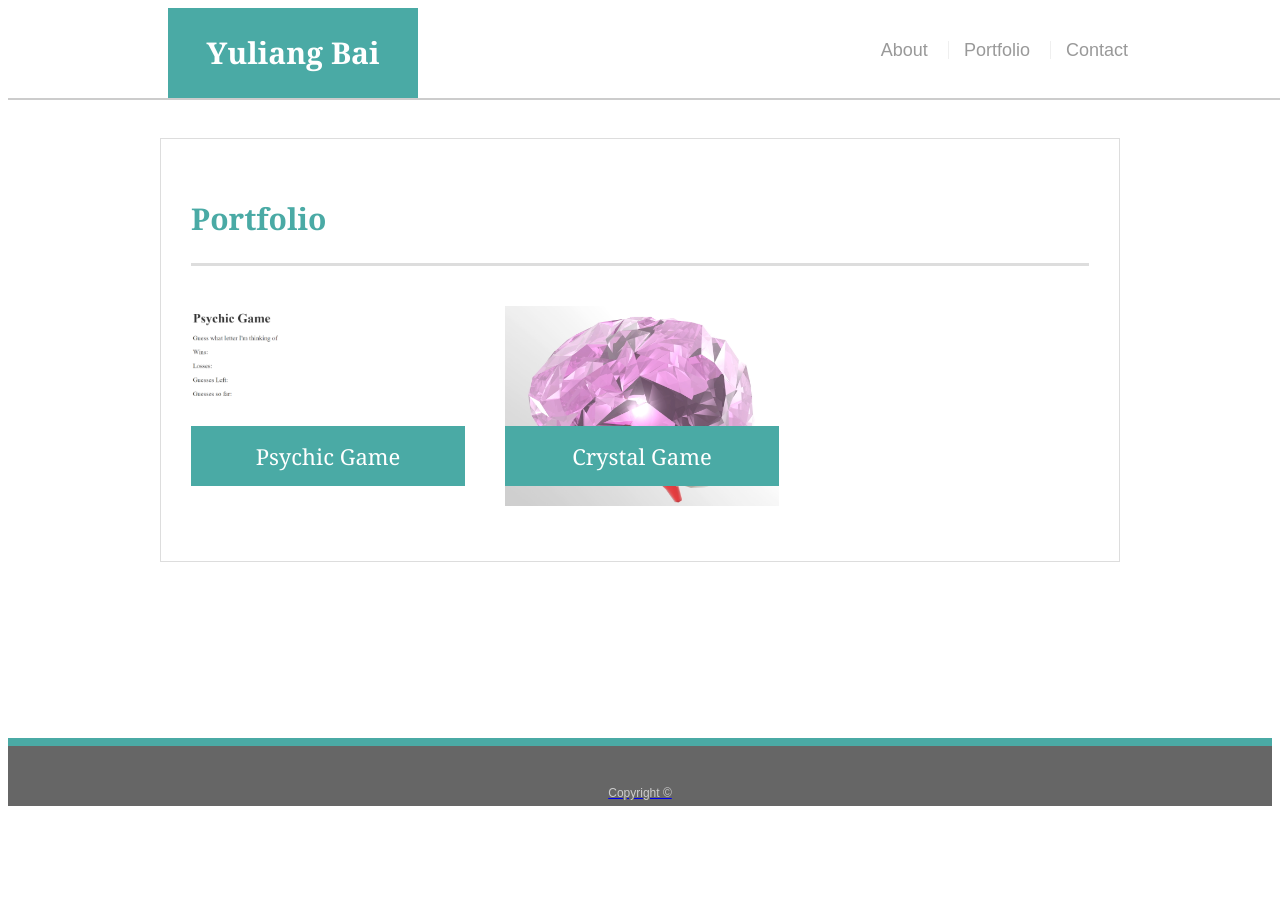
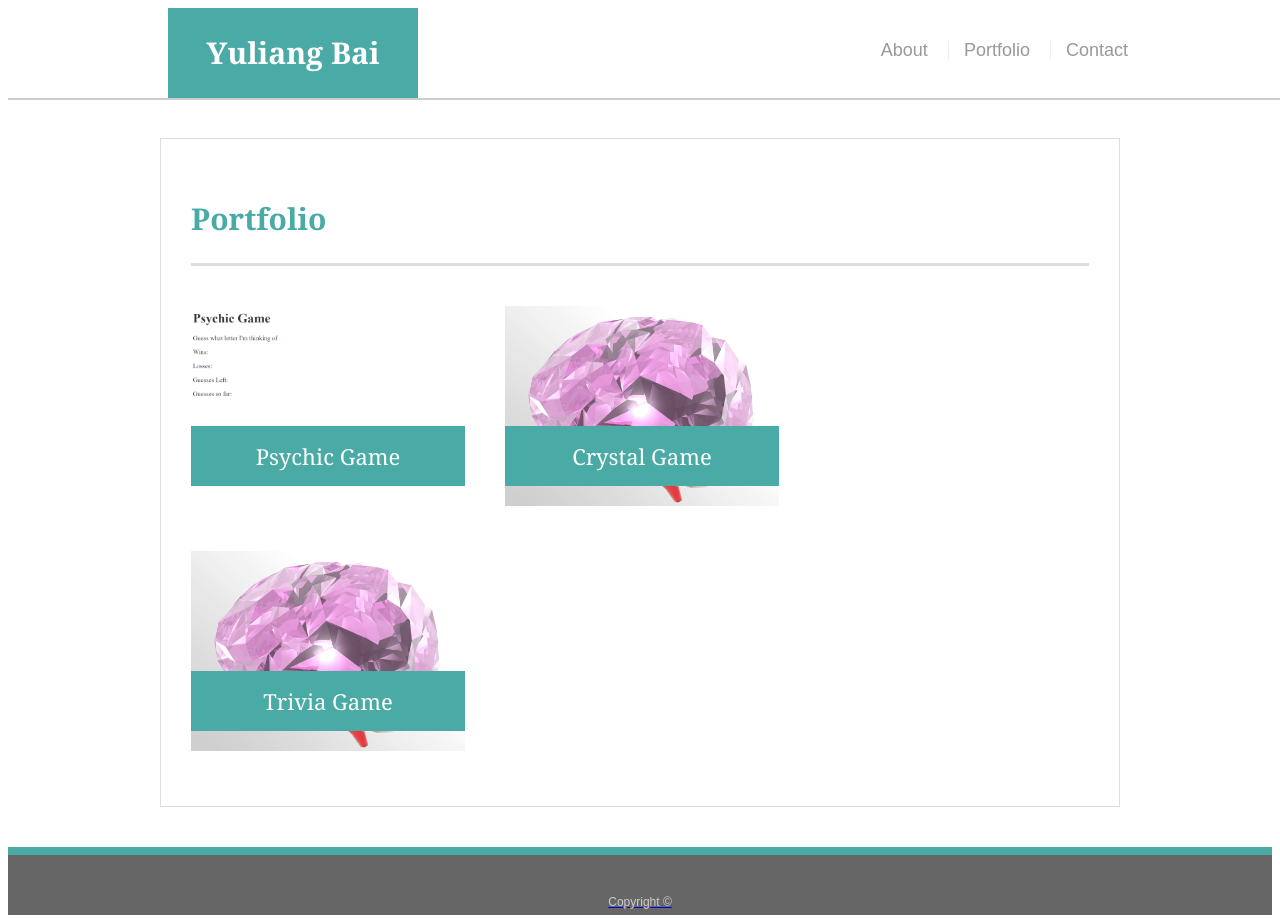
Before and after one commit to YULIANGBAI/Portfolio, a plain HTML site: page portfolio.html in a window 1280 px wide. Before the commit the page ends 814 px from the top, so only its background shows below. Drawn offline with Linux system fonts and the light colour scheme.

Commit message:
initial commit

```diff
--- a/portfolio.html
+++ b/portfolio.html
@@ -35,6 +35,12 @@
 
         <h3>Crystal Game</h3>
       </div>
+      <div class="work">
+        <a href="https://yuliangbai.github.io/TriviaGame/.">
+        <img src="assets/images/purple.jpg" alt="TriviaGame">
+
+        <h3>Trivia Game</h3>
+      </div>
 
     </section>
 
```
